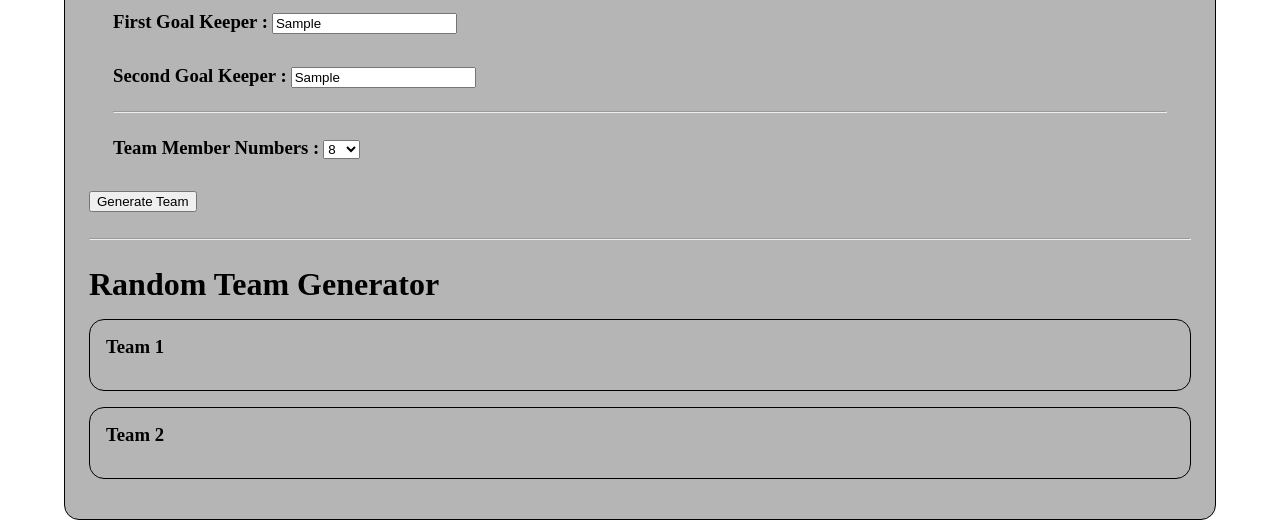
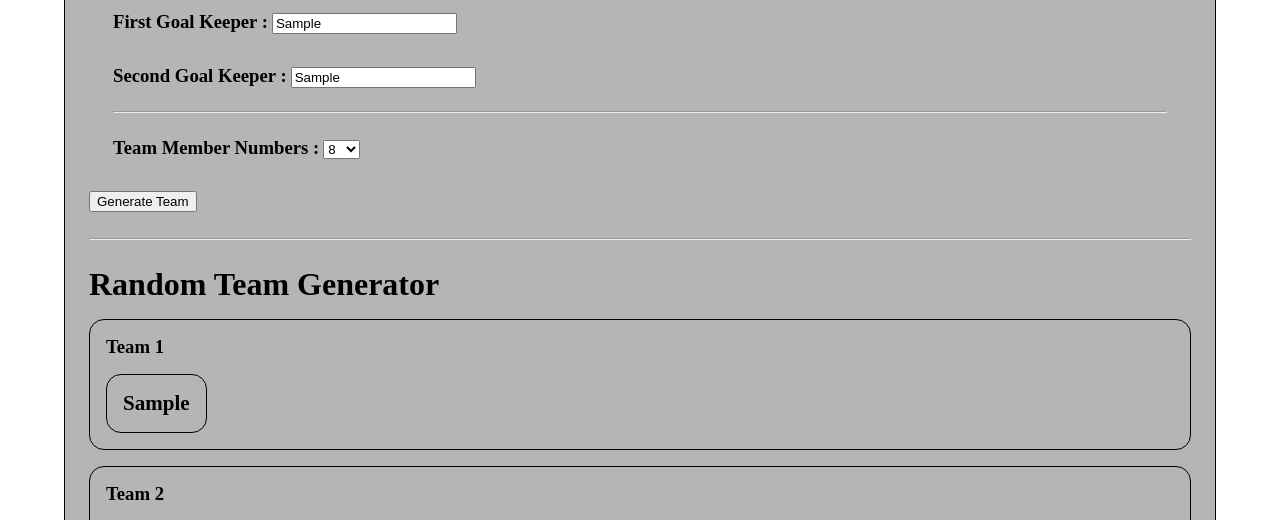
Before and after one commit to atakanhbk/Mix-FootballTeam-Generator, a plain HTML site: page index.html in a window 1280 px wide. Both pictures are taken after typing "Sample", "Sample" into the empty fields and a click on the button "Generate Team". Shown: the part 675-1195 px from the top of the page. Drawn offline with Linux system fonts and the light colour scheme.

Commit message:
Goal Keeper Algo added

```diff
--- a/app.js
+++ b/app.js
@@ -1,6 +1,11 @@
 const playerNumber = document.getElementsByClassName("playerNumber")[0];
 const playerNames = document.getElementsByClassName("player-names")[0];
 const generateBtn = document.getElementsByClassName("generateBtn")[0];
+const firstTeamMembers =
+  document.getElementsByClassName("first-team-members")[0];
+const secondTeamMembers = document.getElementsByClassName(
+  "second-team-members"
+)[0];
 
 const selectOptionFunction = () => {
   playerNames.innerHTML = "";
@@ -31,19 +36,19 @@ const selectOptionFunction = () => {
 
 const generateTeam = () => {
   const playerName = document.querySelectorAll(".player-name");
+
   const playerNamesList = [];
   for (let i = 0; i < playerName.length; i++) {
     playerNamesList.push(playerName[i].value);
   }
 
   createTeams(playerNamesList);
-
 };
 
-
-
 const createTeams = (namesList) => {
-
+  const goalKeepers = document.querySelectorAll(".goal-keeper-name");
+  firstTeamMembers.innerHTML = "";
+  secondTeamMembers.innerHTML = "";
   const firstTeam = [];
   const secondTeam = [];
   const namesListLength = namesList.length;
@@ -59,13 +64,38 @@ const createTeams = (namesList) => {
       }
     }
   }
+  const randomNumberForGoalKeepers = Math.floor(Math.random()*2);
+  console.log(goalKeepers[0]);
+
+
+  if (randomNumberForGoalKeepers == 1) {
+    firstTeam.push(goalKeepers[randomNumberForGoalKeepers].value);
+    secondTeam.push(goalKeepers[randomNumberForGoalKeepers - 1].value);
+  }
+  else{
+    firstTeam.push(goalKeepers[randomNumberForGoalKeepers].value);
+    secondTeam.push(goalKeepers[randomNumberForGoalKeepers + 1].value);
+  }
 
   console.log("First Team:", firstTeam);
   console.log("Second Team:", secondTeam);
 
-
+  createTeamMemberNames(firstTeam, secondTeam);
 };
 
+const createTeamMemberNames = (firstTeam, secondTeam) => {
+  for (let i = 0; i < firstTeam.length; i++) {
+    const teamMemberName = document.createElement("h3");
+    teamMemberName.textContent = `${firstTeam[i]}`;
+    firstTeamMembers.appendChild(teamMemberName);
+  }
+
+  for (let i = 0; i < secondTeam.length; i++) {
+    const teamMemberName = document.createElement("h3");
+    teamMemberName.textContent = `${secondTeam[i]}`;
+    secondTeamMembers.appendChild(teamMemberName);
+  }
+};
 
 playerNumber.addEventListener("change", selectOptionFunction);
 generateBtn.addEventListener("click", generateTeam);
--- a/index.html
+++ b/index.html
@@ -65,10 +65,10 @@
           <h1>Input Part</h1>
           <div class="input-field">
             <h3>First Goal Keeper :</h3>
-            <input />
+            <input class="goal-keeper-name" />
             <br />
             <h3>Second Goal Keeper :</h3>
-            <input />
+            <input class="goal-keeper-name"/>
             <br />
             <hr />
             <h3>Team Member Numbers :</h3>
```
